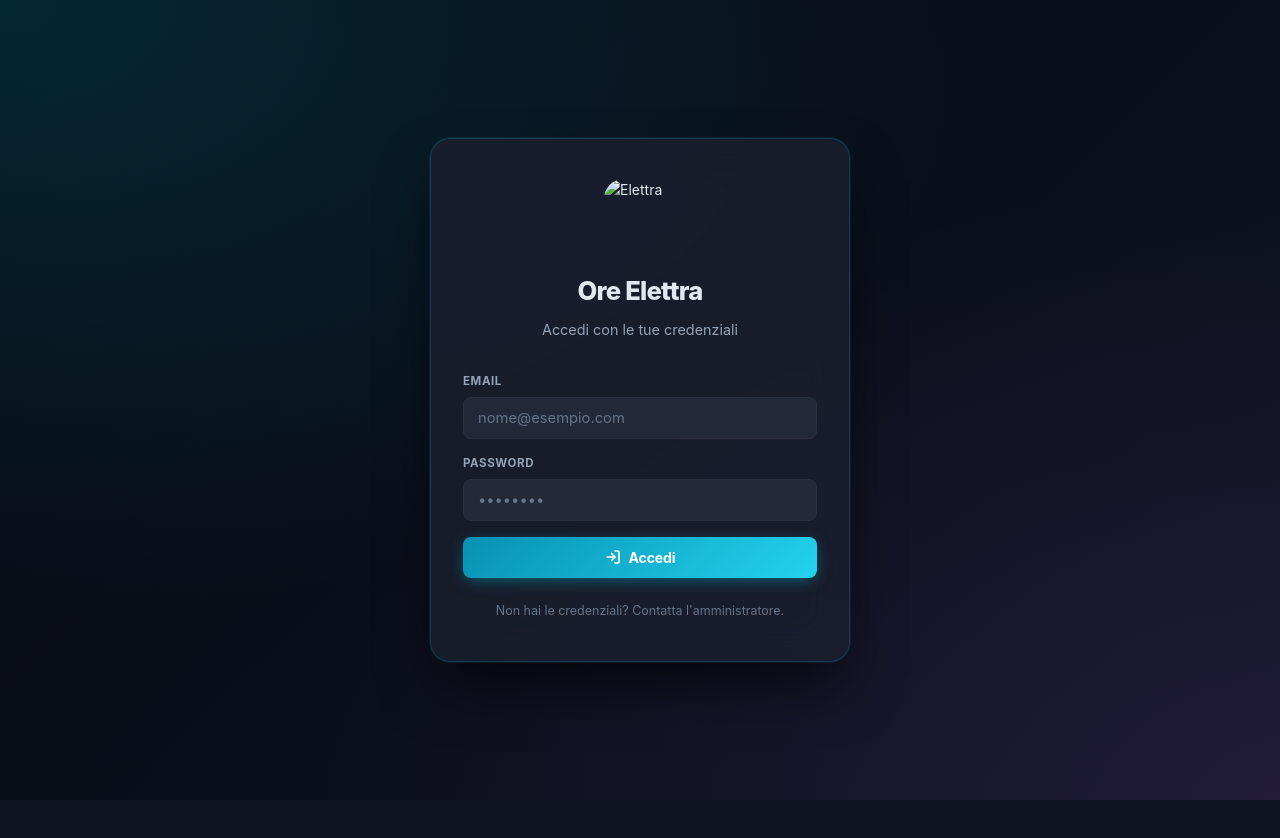
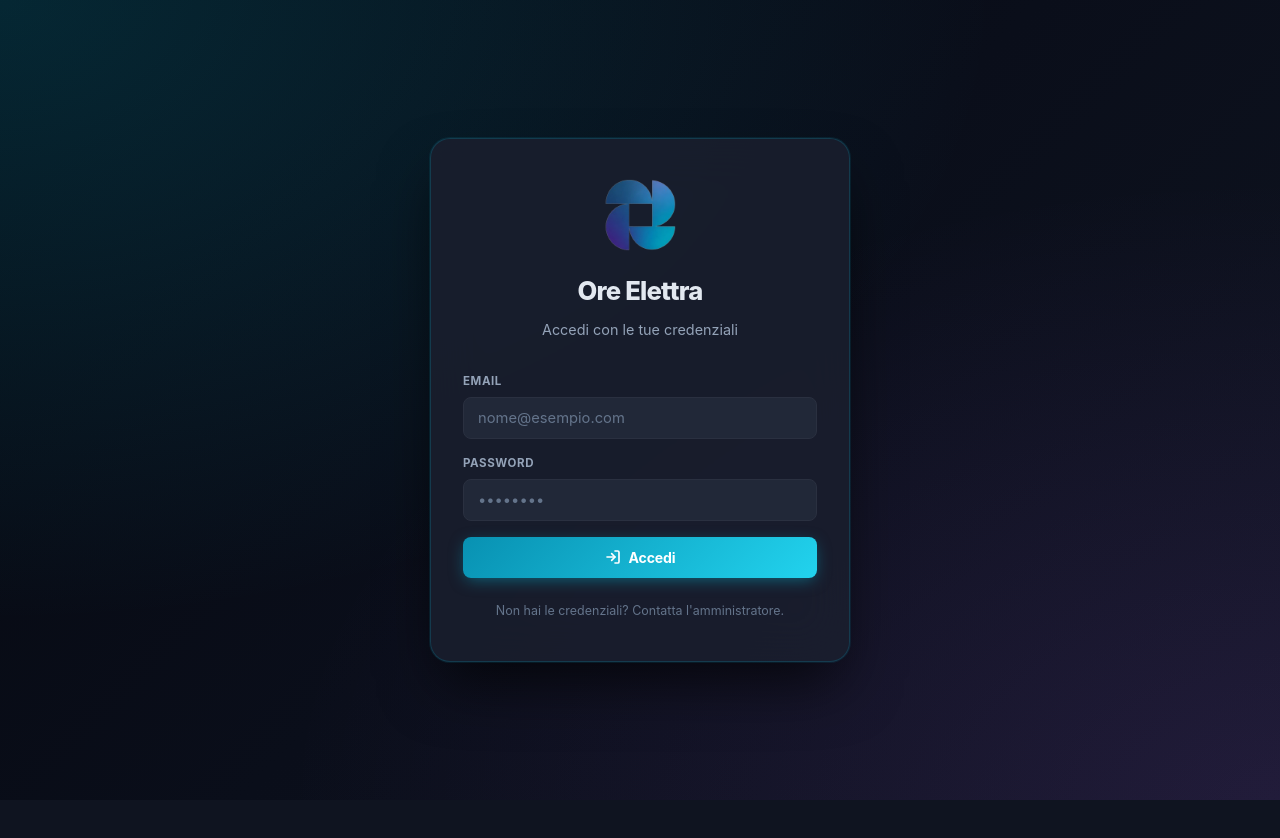
Before and after one commit to elettimp-rgb/Ore, a plain HTML site: page index.html in a window 1280 px wide. Drawn offline with Linux system fonts and the light colour scheme.

Commit message:
Update index.html

```diff
--- a/index.html
+++ b/index.html
@@ -19,7 +19,7 @@
 <div id="loginScreen" class="login-screen">
   <div class="login-box">
     <div class="login-logo">
-      <img src="./logo-elettra.png" alt="Elettra">
+      <img src="./logo.png" alt="Elettra">
     </div>
     <h1>Ore Elettra</h1>
     <p class="login-sub">Accedi con le tue credenziali</p>
```
